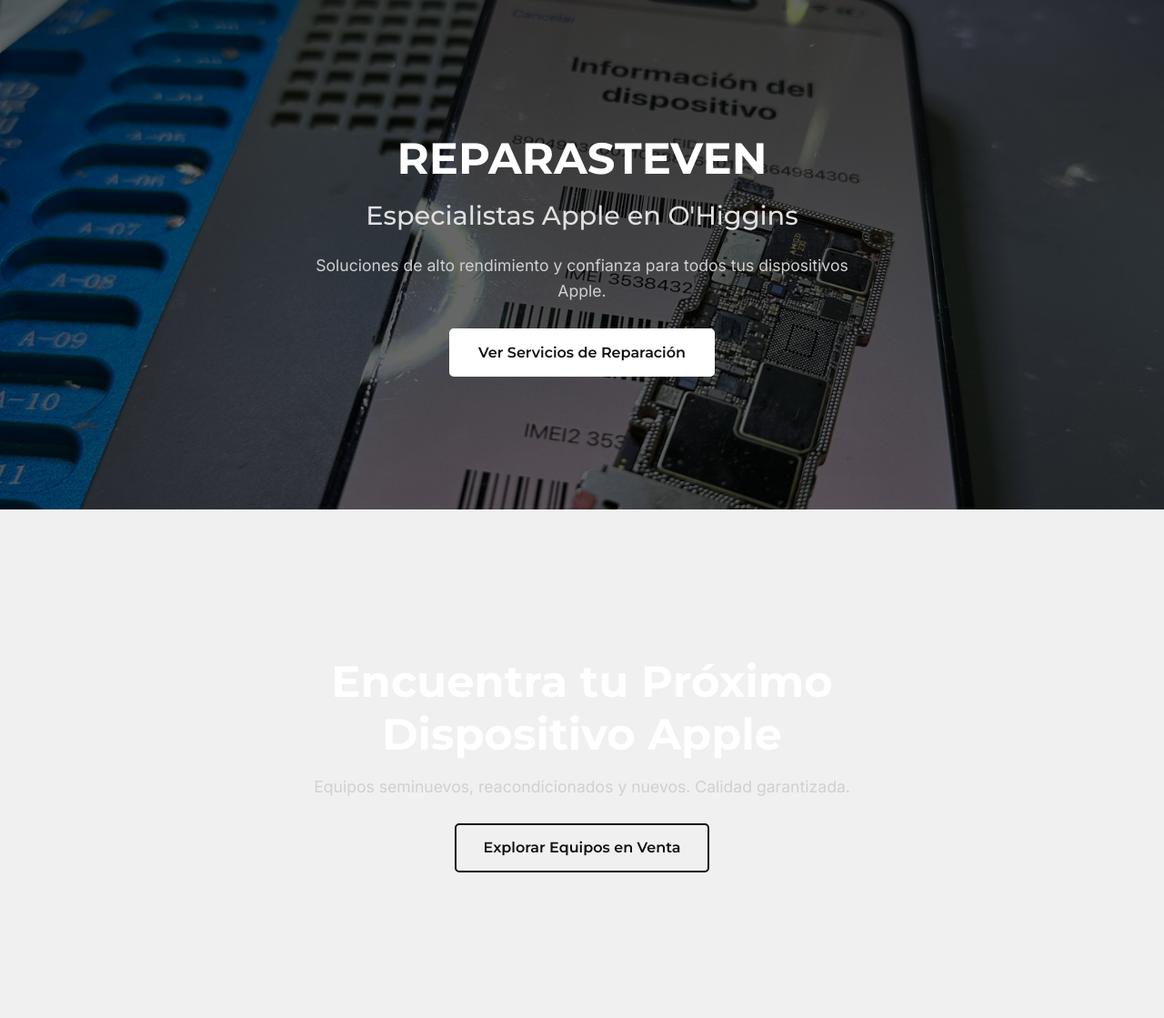
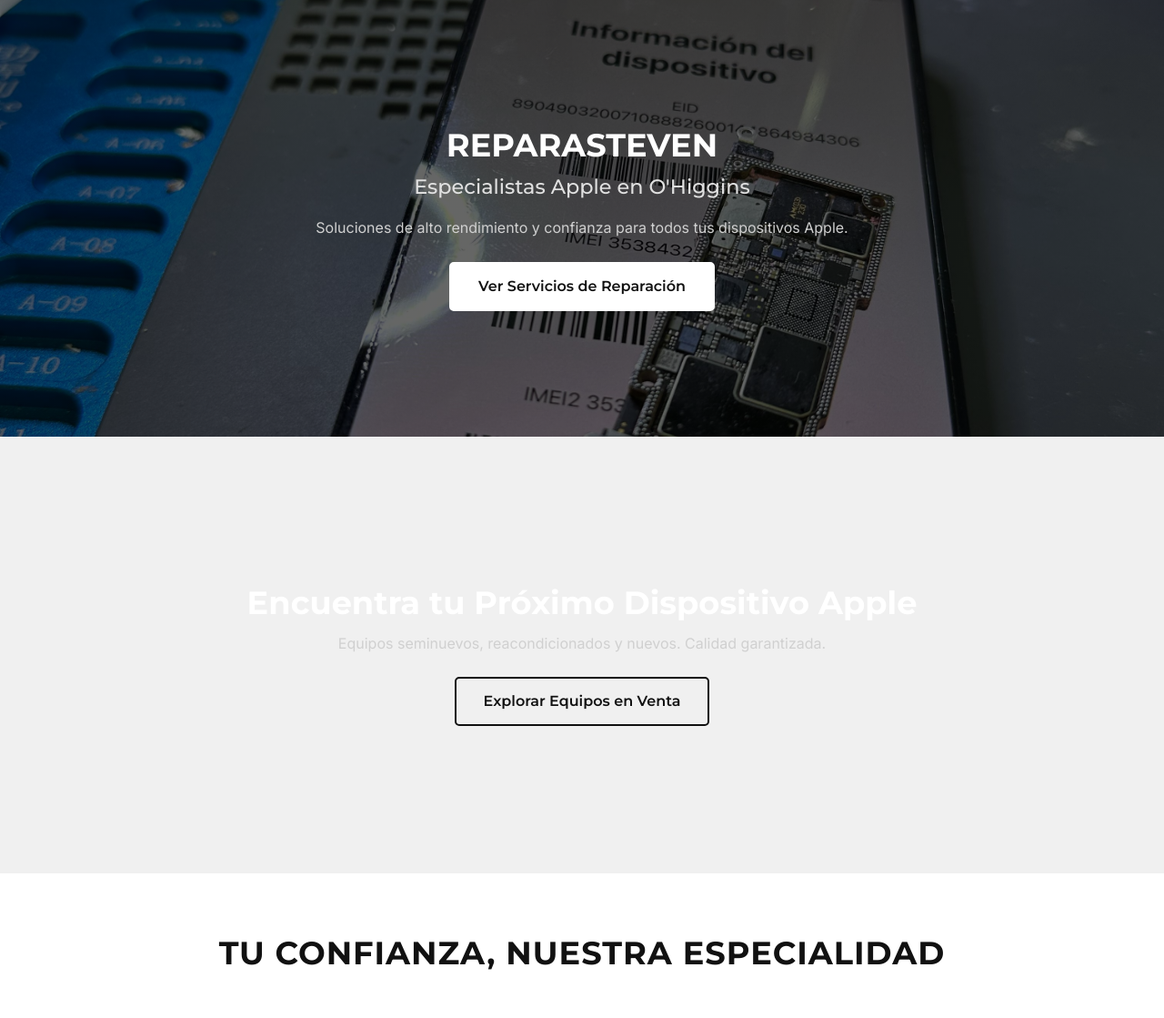
Before and after one commit to deyby01/repara-steven, a Django app: page / in a window 1280 px wide. Shown: the part 95-1214 px from the top of the page at 91% size. Run offline with Django 5.2, Linux system fonts and the light colour scheme.

Commit message:
Mejoras en la adaptacion de pantallas en equipos mas pequeños

```diff
--- a/core/templates/core/homepage.html
+++ b/core/templates/core/homepage.html
@@ -221,7 +221,7 @@
         <div class="container text-center"> {# Añadimos text-center aquí para centrar todo el contenido #}
             <h2 class="section-title">¿Listo para la Solución Apple que Necesitas?</h2>
             <p class="cta-subtitle">Contacta a ReparaSteven hoy mismo y recibe la mejor atención personalizada para tus dispositivos.</p>
-            <a href="#" class="btn btn-primary btn-large">Contactar Ahora</a> {# Un botón más grande #}
+            <a href="{% url 'core:contacto' %}" class="btn btn-primary btn-large">Contactar Ahora</a> {# Un botón más grande #}
         </div>
     </section>
 
--- a/static/css/styles.css
+++ b/static/css/styles.css
@@ -173,7 +173,7 @@
 }
 
 .hero-slide {
-    min-height: 70vh; /* Altura mínima, ocupa el 70% de la altura de la ventana. Ajusta según gusto. */
+    min-height: 60vh; /* Altura mínima, ocupa el 70% de la altura de la ventana. Ajusta según gusto. */
     /* O podrías usar una altura fija: min-height: 500px; */
     display: flex; /* Para centrar el contenido vertical y horizontalmente */
     align-items: center; /* Centra verticalmente */
@@ -205,7 +205,7 @@
 
 .hero-slide h1 {
     font-family: 'Montserrat', sans-serif;
-    font-size: 3.0em; /* Tamaño grande para el H1. Ajusta según veas. */
+    font-size: 2.2em; /* Tamaño grande para el H1. Ajusta según veas. */
     font-weight: 700; /* Bold */
     color: #FFFFFF;
     margin-bottom: 0.3em;
@@ -214,7 +214,7 @@
 
 .hero-slide h2 { /* Para el subtítulo "Especialistas Apple..." */
     font-family: 'Montserrat', sans-serif;
-    font-size: 1.8em;
+    font-size: 1.4em;
     font-weight: 500; /* Medium o SemiBold */
     color: #E0E0E0; /* Un blanco un poco menos brillante que el H1 */
     margin-bottom: 0.8em;
@@ -223,7 +223,7 @@
 
 .hero-slide p {
     font-family: 'Inter', sans-serif;
-    font-size: 1.1em;
+    font-size: 1em;
     color: #D0D0D0; /* Un gris claro */
     margin-bottom: 1.5em;
     max-width: 600px; /* Limita el ancho del párrafo */
@@ -450,6 +450,12 @@
     /* Ajusta para 3 o 4 columnas en desktop, o auto-fit como antes */
     grid-template-columns: repeat(auto-fit, minmax(280px, 1fr));
     gap: 30px; /* Espacio entre los items de producto */
+}
+
+@media (min-width: 768px) { /* Aplica a partir de 768px */
+    .product-detail-grid {
+        grid-template-columns: 1fr 1fr;
+    }
 }
 
 .product-item-teaser {
@@ -1045,10 +1051,15 @@
     border: 1px solid #e0e0e0;
     border-radius: 8px;
     overflow: hidden; /* Para que el iframe respete el borde redondeado */
+    position: relative;
+    width: 100%;
 }
 
 .map-container iframe {
     display: block; /* Elimina espacio extra debajo del iframe */
+    width: 100%;
+    height: 350px;
+    border: 0;
 }
 
 /* --- Contact Form Styles --- */
```
